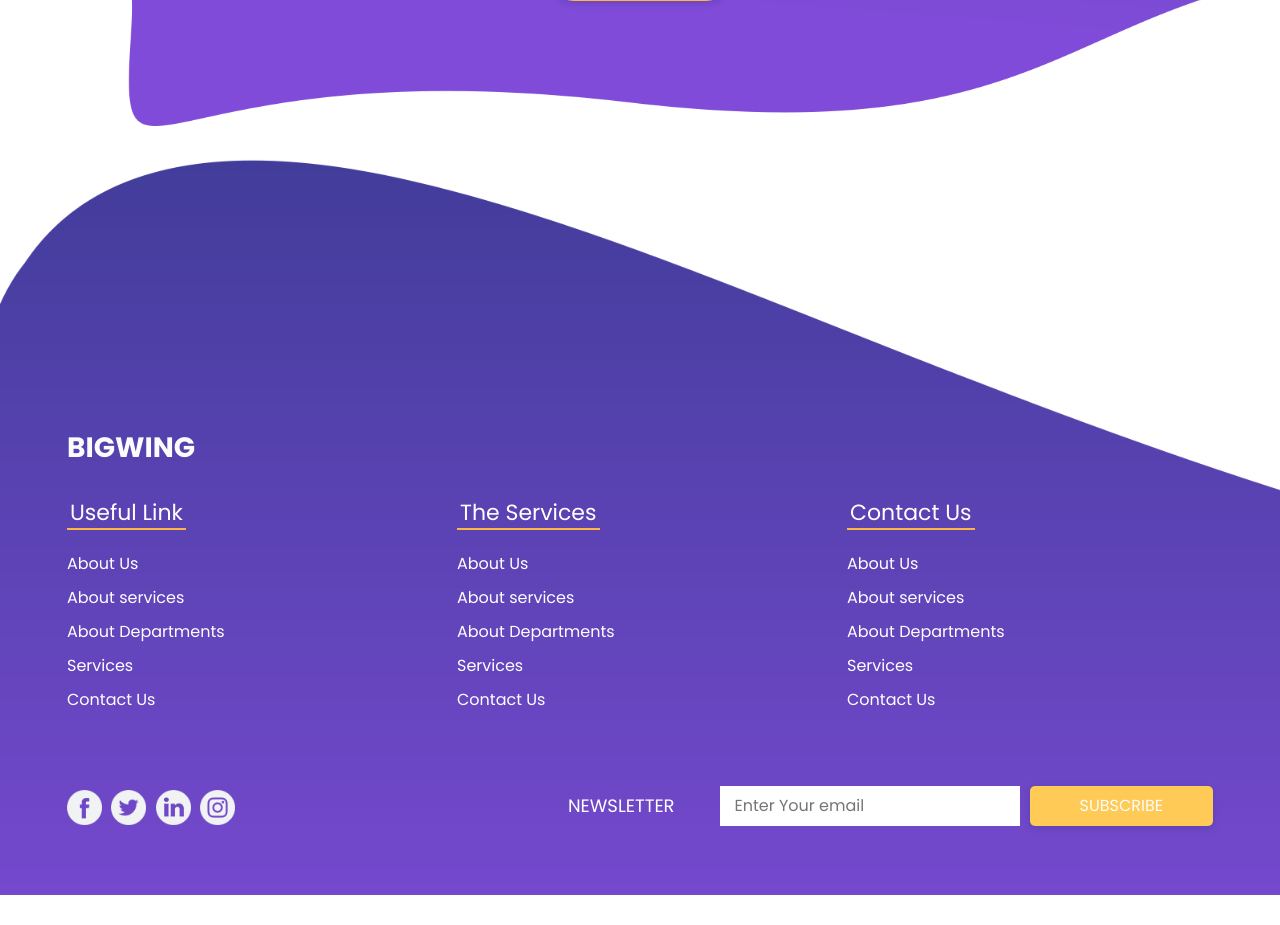
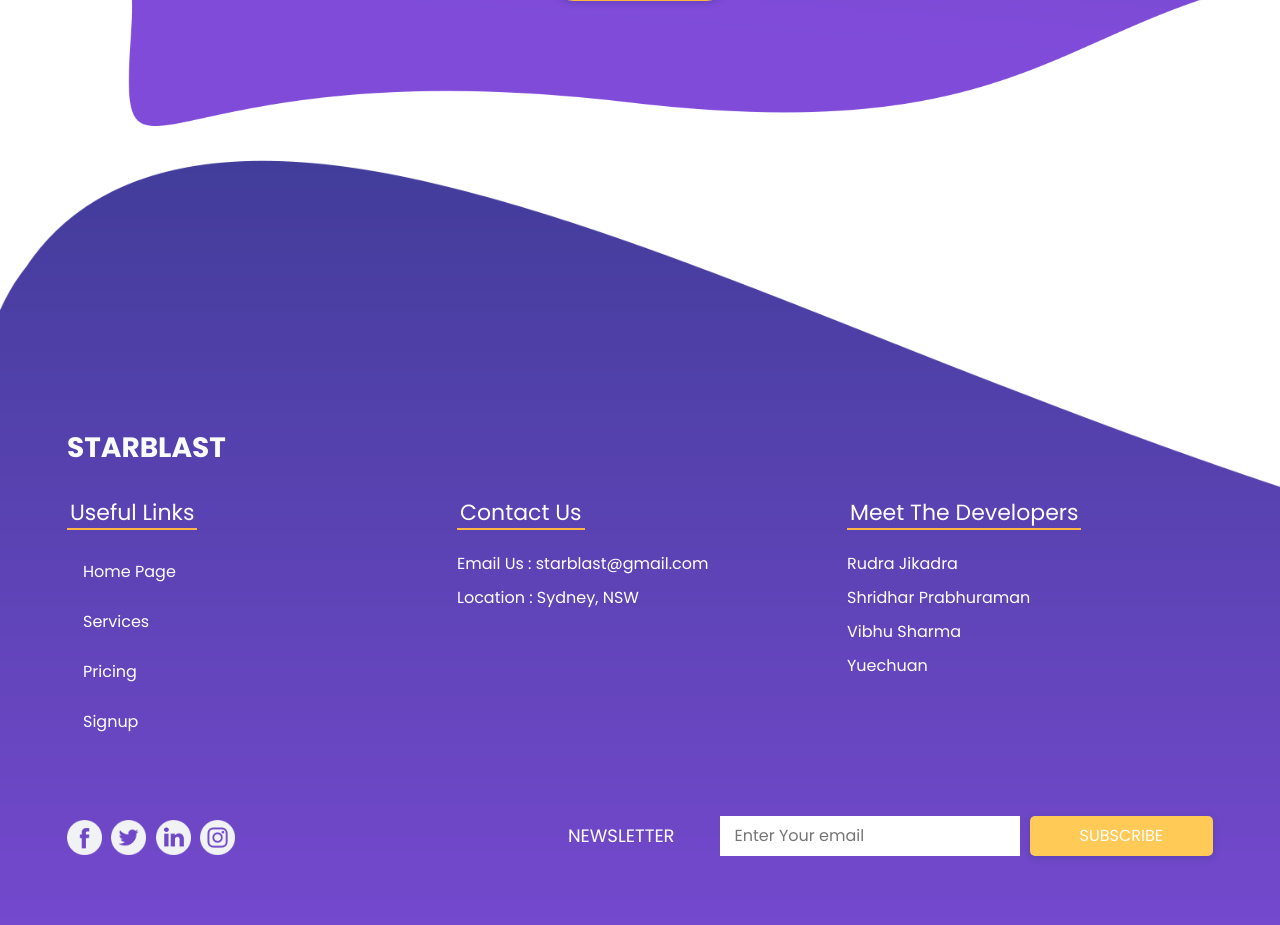
Before and after one commit to rudrajikadra/document-viewer-with-enhanced-reading-experience, a Flask app: page /pricing in a window 1280 px wide; the page is wider, and only the part inside the window is pictured. Shown: the part 987-1912 px from the top of that part. Before the commit the page ends 1882 px from the top of that part, so only its background shows below. Run offline with Flask 2, Linux system fonts and the light colour scheme; some libraries are stand-ins or nearby versions.

Commit message:
Updated Footer

```diff
--- a/templates/pricing.html
+++ b/templates/pricing.html
@@ -148,7 +148,7 @@
     <section class="info_section layout_padding2-bottom">
       <div class="container">
         <h3 class="">
-          BigWing
+          STARBLAST
         </h3>
       </div>
       <div class="container info_content">
@@ -159,74 +159,22 @@
             <div class="col-md-6 col-lg-4">
               <div class="d-flex">
                 <h5>
-                  Useful Link
+                  Useful Links
                 </h5>
               </div>
               <div class="d-flex ">
                 <ul>
                   <li>
-                    <a href="">
-                      About Us
-                    </a>
+                    <a class="nav-link " href={{url_for('index')}}>Home Page </a>
                   </li>
                   <li>
-                    <a href="">
-                      About services
-                    </a>
+                    <a class="nav-link " href={{url_for('services')}}>Services </a>
                   </li>
                   <li>
-                    <a href="">
-                      About Departments
-                    </a>
+                    <a class="nav-link " href={{url_for('pricing')}}>Pricing </a>
                   </li>
                   <li>
-                    <a href="">
-                      Services
-                    </a>
-                  </li>
-                  <li>
-                    <a href="">
-                      Contact Us
-                    </a>
-                  </li>
-                </ul>
-                <ul class="ml-3 ml-md-5">
-
-                </ul>
-              </div>
-            </div>
-            <div class="col-md-6 col-lg-4">
-              <div class="d-flex">
-                <h5>
-                  The Services
-                </h5>
-              </div>
-              <div class="d-flex ">
-                <ul>
-                  <li>
-                    <a href="">
-                      About Us
-                    </a>
-                  </li>
-                  <li>
-                    <a href="">
-                      About services
-                    </a>
-                  </li>
-                  <li>
-                    <a href="">
-                      About Departments
-                    </a>
-                  </li>
-                  <li>
-                    <a href="">
-                      Services
-                    </a>
-                  </li>
-                  <li>
-                    <a href="">
-                      Contact Us
-                    </a>
+                    <a class="nav-link" href="{{url_for('signup')}}">Signup </a>
                   </li>
                 </ul>
                 <ul class="ml-3 ml-md-5">
@@ -244,29 +192,50 @@
                 <ul>
                   <li>
                     <a href="">
-                      About Us
+                      Email Us :  starblast@gmail.com
                     </a>
                   </li>
                   <li>
                     <a href="">
-                      About services
+                      Location :  Sydney, NSW
+                    </a>
+                  </li>
+
+                </ul>
+                <ul class="ml-3 ml-md-5">
+
+                </ul>
+              </div>
+            </div>
+            <div class="col-md-6 col-lg-4">
+              <div class="d-flex">
+                <h5>
+                  Meet The Developers
+                </h5>
+              </div>
+              <div class="d-flex ">
+                <ul>
+                  <li>
+                    <a href="https://github.com/rudrajikadra" target="_blank">
+                      Rudra Jikadra
                     </a>
                   </li>
                   <li>
-                    <a href="">
-                      About Departments
+                    <a href="https://github.com/ShridharPrabhuraman" target="_blank">
+                      Shridhar Prabhuraman
                     </a>
                   </li>
                   <li>
-                    <a href="">
-                      Services
+                    <a href="https://github.com/vibhu444" target="_blank">
+                      Vibhu Sharma
                     </a>
                   </li>
                   <li>
-                    <a href="">
-                      Contact Us
+                    <a href="https://github.com/Pleasanter" target="_blank">
+                      Yuechuan
                     </a>
                   </li>
+
                 </ul>
                 <ul class="ml-3 ml-md-5">
 
```
Also changed, not shown: templates/index.html (+36 -66 lines), templates/service.html (+35 -66 lines).
